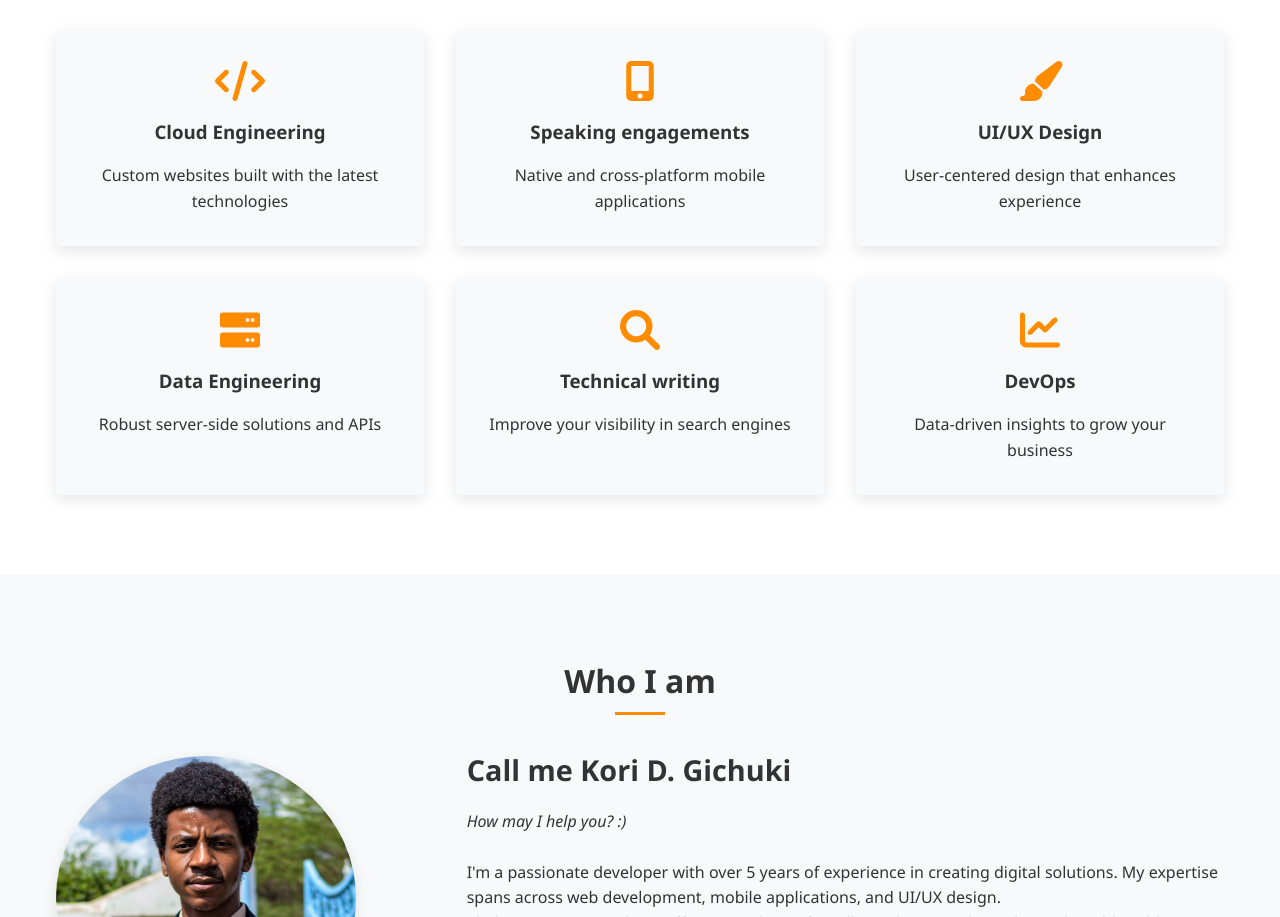
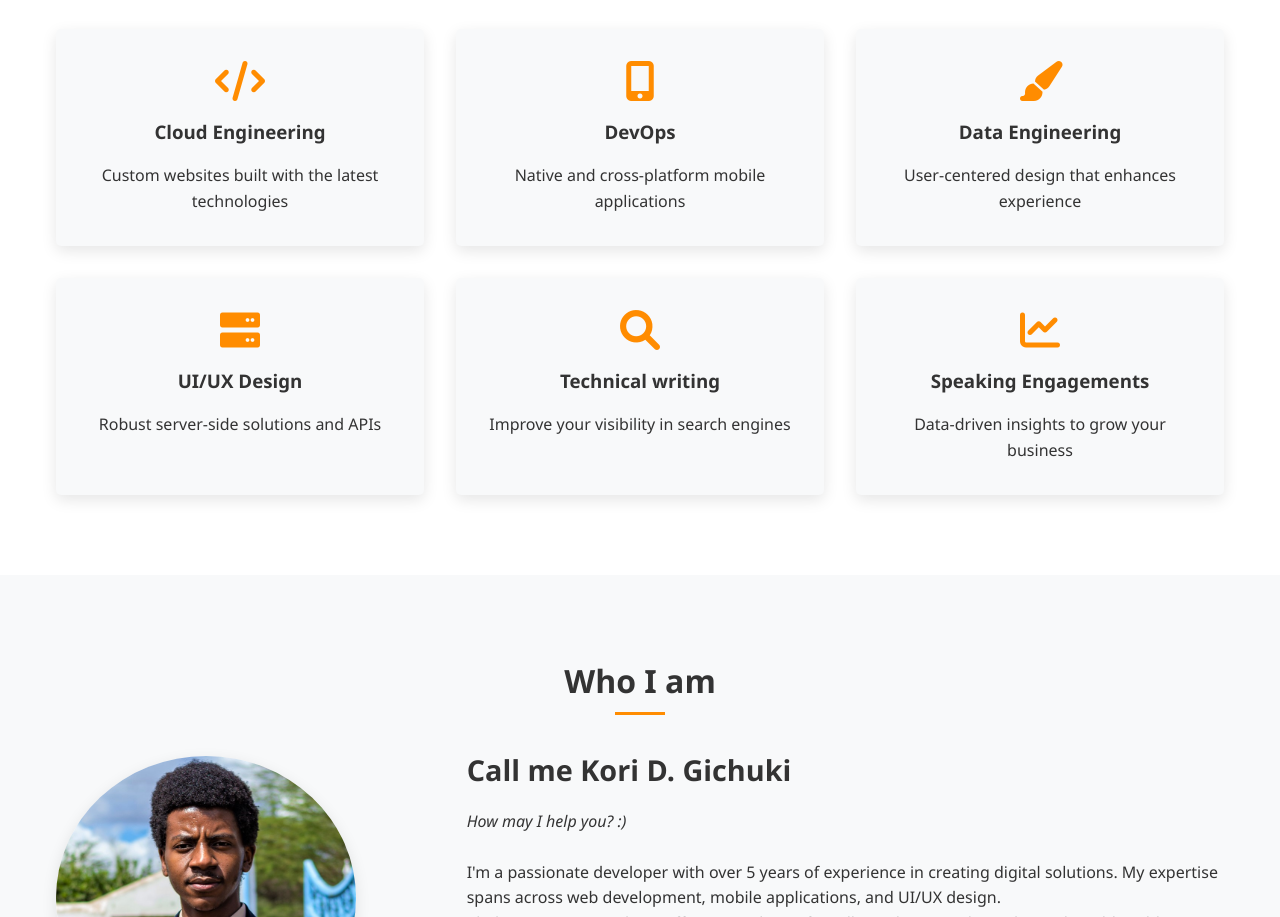
Before and after one commit to CorrieK/PortfolioWebsite, a plain HTML site: page website/index.html in a window 1280 px wide. Shown: the part 942-1859 px from the top of the page. Drawn offline with Linux system fonts and the light colour scheme.

Commit message:
Changes to services line up

```diff
--- a/website/index.html
+++ b/website/index.html
@@ -71,17 +71,17 @@
             </div>
             <div class="service-card" onclick="openServiceModal('speaking')">
                 <i class="fas fa-mobile-alt"></i>
-                <h3>Speaking engagements</h3>
+                <h3>DevOps</h3>
                 <p>Native and cross-platform mobile applications</p>
             </div>
             <div class="service-card" onclick="openServiceModal('ui-ux')">
                 <i class="fas fa-paint-brush"></i>
-                <h3>UI/UX Design</h3>
+                <h3>Data Engineering</h3>
                 <p>User-centered design that enhances experience</p>
             </div>
             <div class="service-card" onclick="openServiceModal('data-engineering')">
                 <i class="fas fa-server"></i>
-                <h3>Data Engineering</h3>
+                <h3>UI/UX Design</h3>
                 <p>Robust server-side solutions and APIs</p>
             </div>
             <div class="service-card" onclick="openServiceModal('technical-writing')">
@@ -91,7 +91,7 @@
             </div>
             <div class="service-card" onclick="openServiceModal('devops')">
                 <i class="fas fa-chart-line"></i>
-                <h3>DevOps</h3>
+                <h3>Speaking Engagements</h3>
                 <p>Data-driven insights to grow your business</p>
             </div>
         </div>
```
